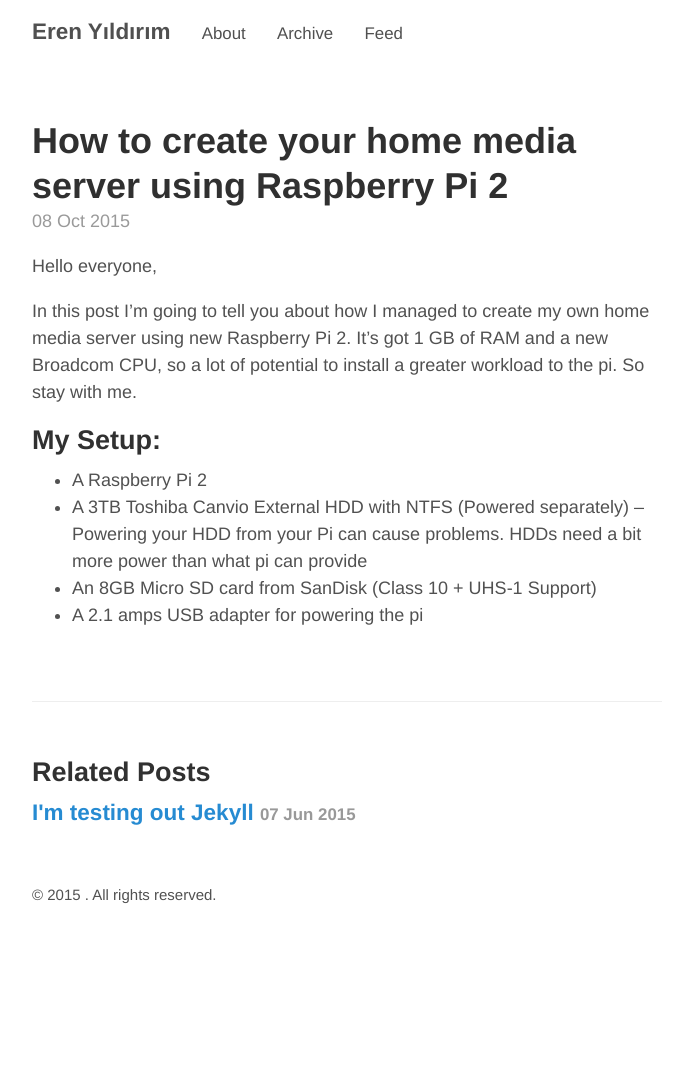
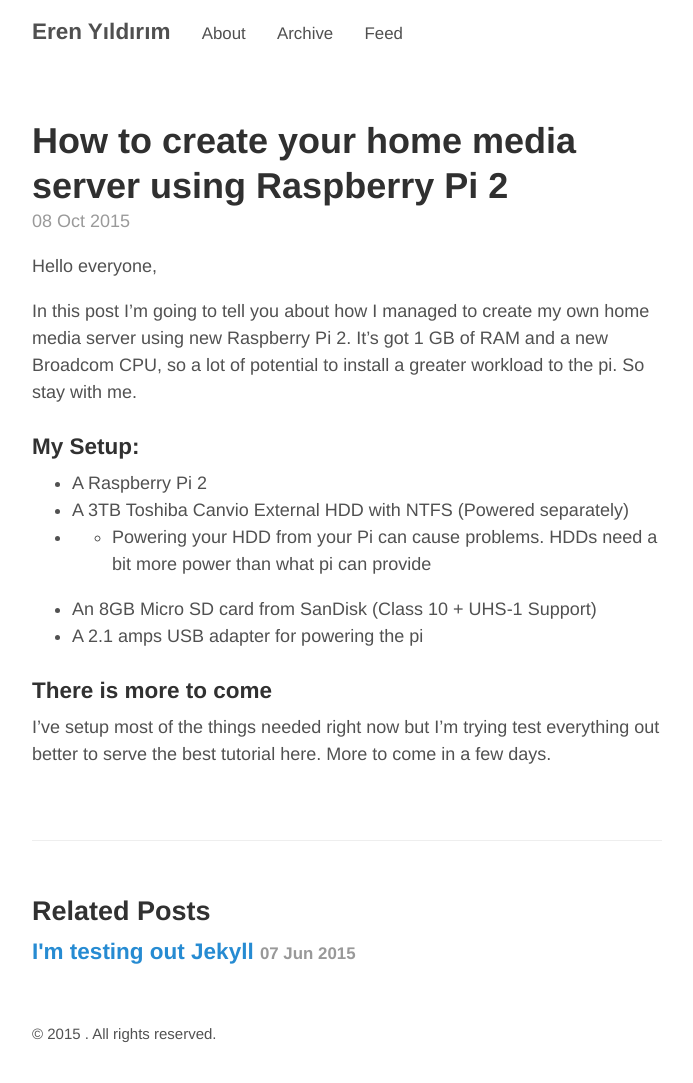
Before and after one commit to ernyldrm/ernyldrm.github.io, a Jekyll site: the page built from _posts/2015-10-08-home-media-server-with-raspberry-pi.md, in a window 1280 px wide. Shown: the whole page, without its empty margins (293-986 px from the left). Built offline with Jekyll 4.4.1, drawn with Linux system fonts in a browser that asks for light colours; before the commit the page ends 944 px from its top, so only the background shows below that.

Commit message:
new post beginning

```diff
--- a/_posts/2015-10-08-home-media-server-with-raspberry-pi.md
+++ b/_posts/2015-10-08-home-media-server-with-raspberry-pi.md
@@ -10,10 +10,14 @@
 In this post I'm going to tell you about how I managed to create my own home media server using new Raspberry Pi 2.
 It's got 1 GB of RAM and a new Broadcom CPU, so a lot of potential to install a greater workload to the pi. So stay with me.
 
-## My Setup:
+### My Setup:
 
 - A Raspberry Pi 2
 - A 3TB Toshiba Canvio External HDD with NTFS (Powered separately)
--- Powering your HDD from your Pi can cause problems. HDDs need a bit more power than what pi can provide
+- - Powering your HDD from your Pi can cause problems. HDDs need a bit more power than what pi can provide
 - An 8GB Micro SD card from SanDisk (Class 10 + UHS-1 Support)
 - A 2.1 amps USB adapter for powering the pi
+
+### There is more to come
+
+I've setup most of the things needed right now but I'm trying test everything out better to serve the best tutorial here. More to come in a few days.
```
